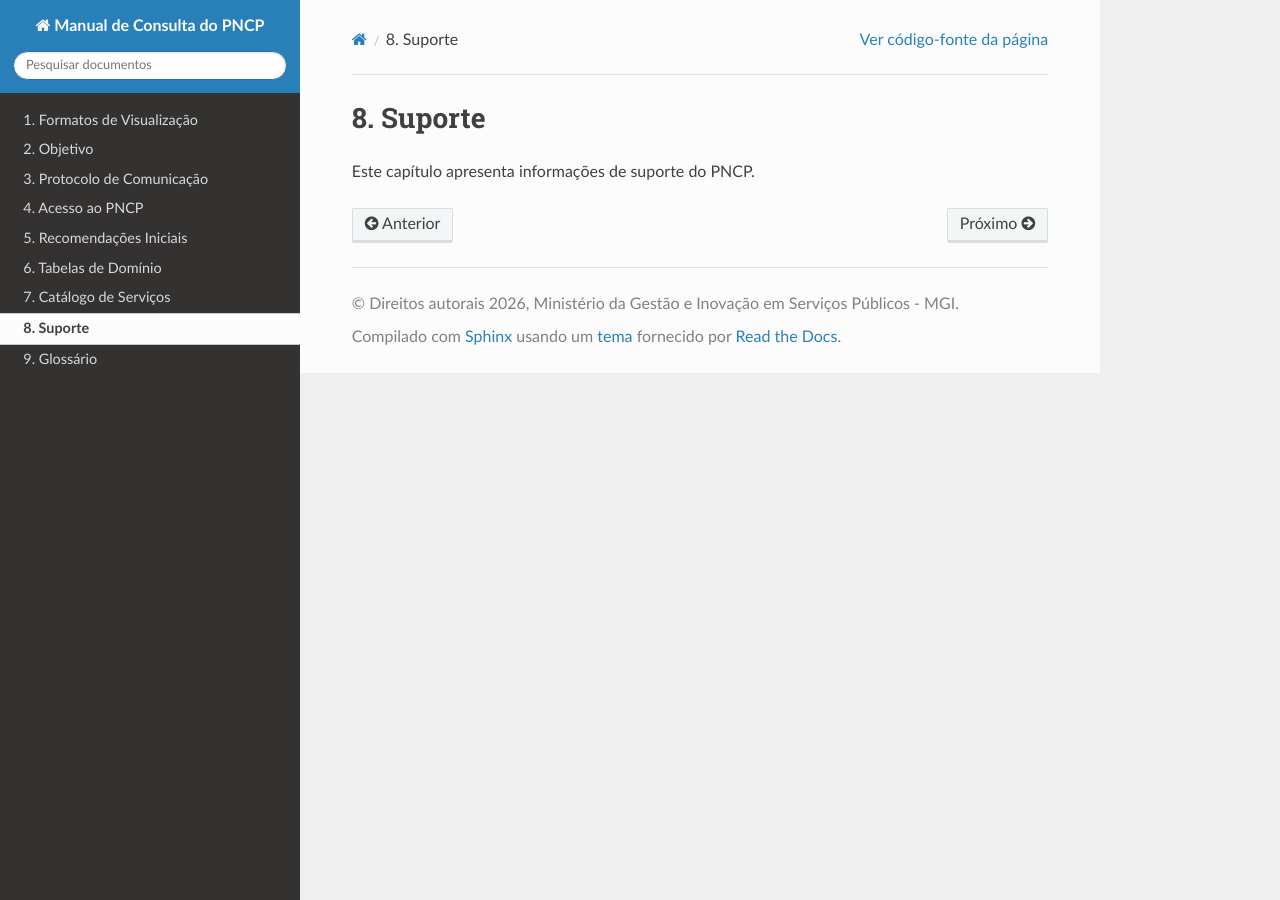
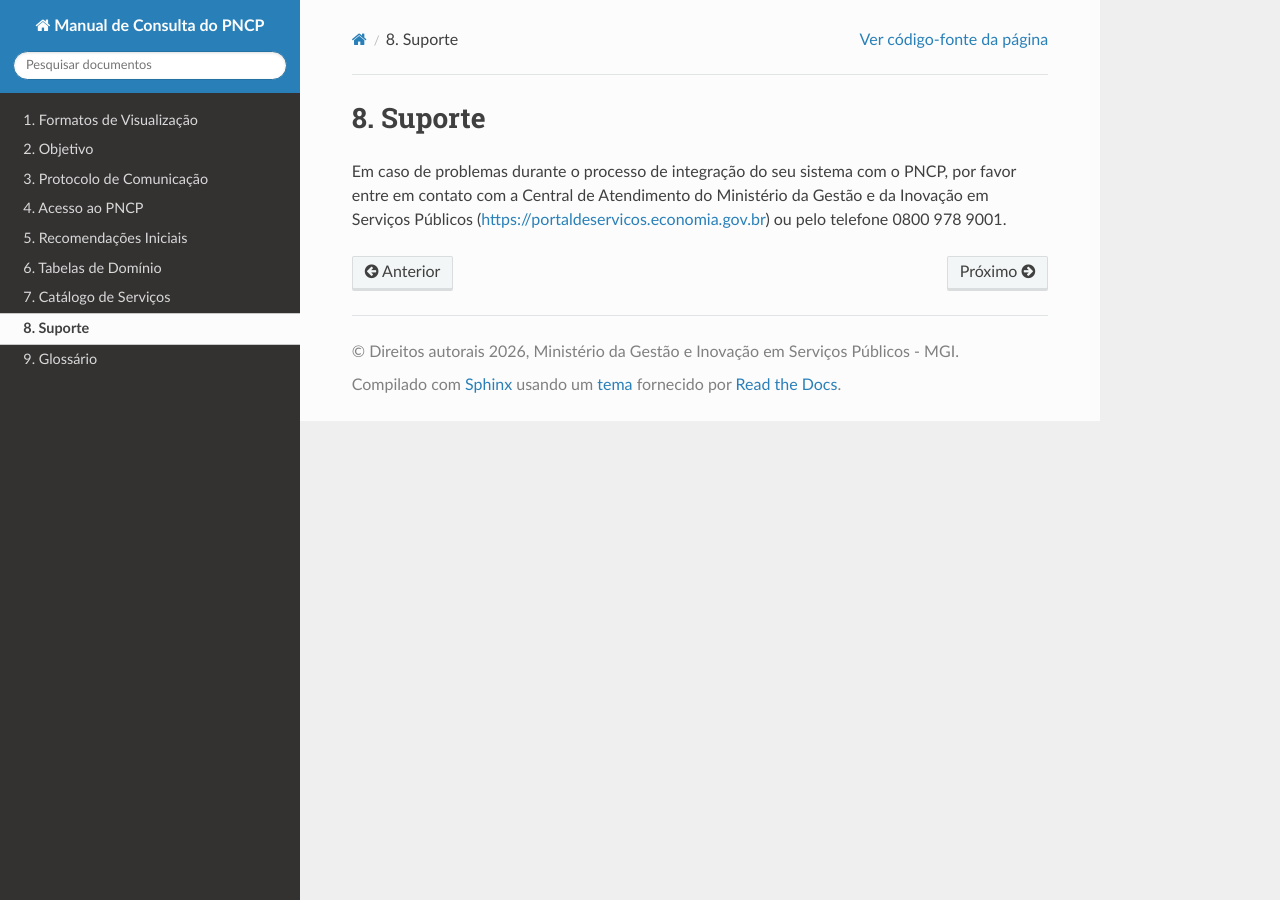
Before and after one commit to sofiaestrelab/Manual-de-Consulta-do-PNCP, a Sphinx documentation site: the page built from docs/source/suporte.rst, in a window 1280 px wide. Built offline with Sphinx 7.4.7 and the Read the Docs theme 3.1.0, drawn with Linux system fonts in a browser that asks for light colours.

Commit message:
Fix formatting of support section in suporte.rst

```diff
--- a/docs/source/suporte.rst
+++ b/docs/source/suporte.rst
@@ -1,4 +1,5 @@
 Suporte
-=======
+========
 
-Este capítulo apresenta informações de suporte do PNCP.
+Em caso de problemas durante o processo de integração do seu sistema com o PNCP, por favor entre em contato com a Central de Atendimento do Ministério da Gestão
+e da Inovação em Serviços Públicos (https://portaldeservicos.economia.gov.br) ou pelo telefone 0800 978 9001.
```
